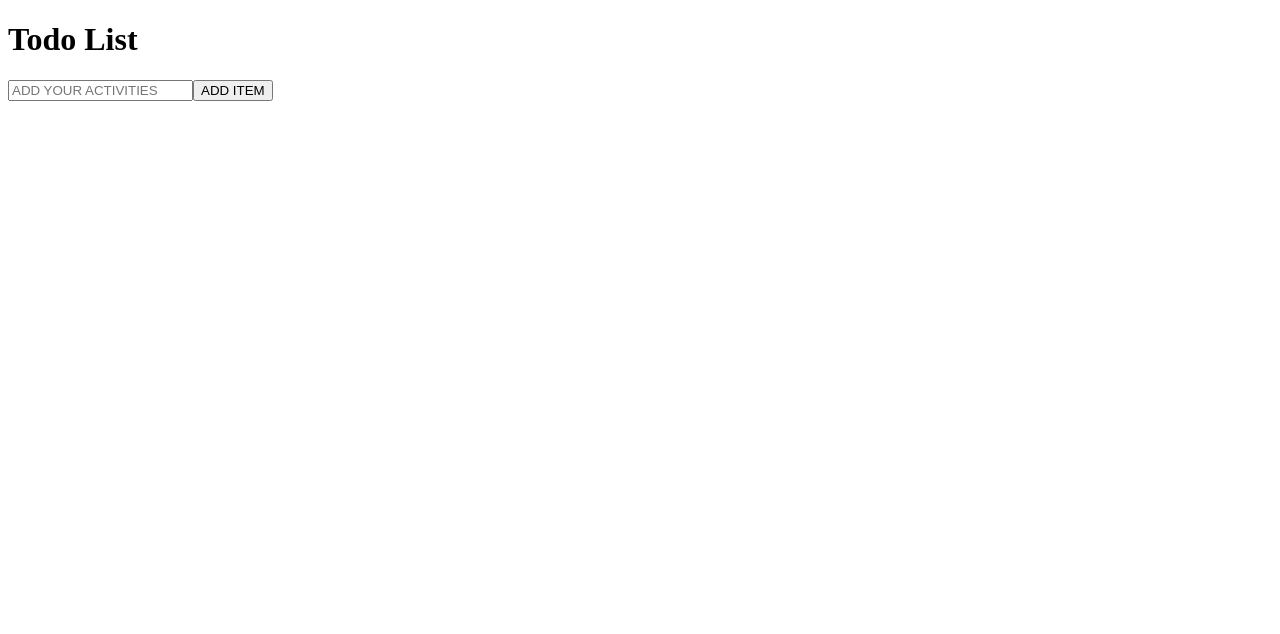
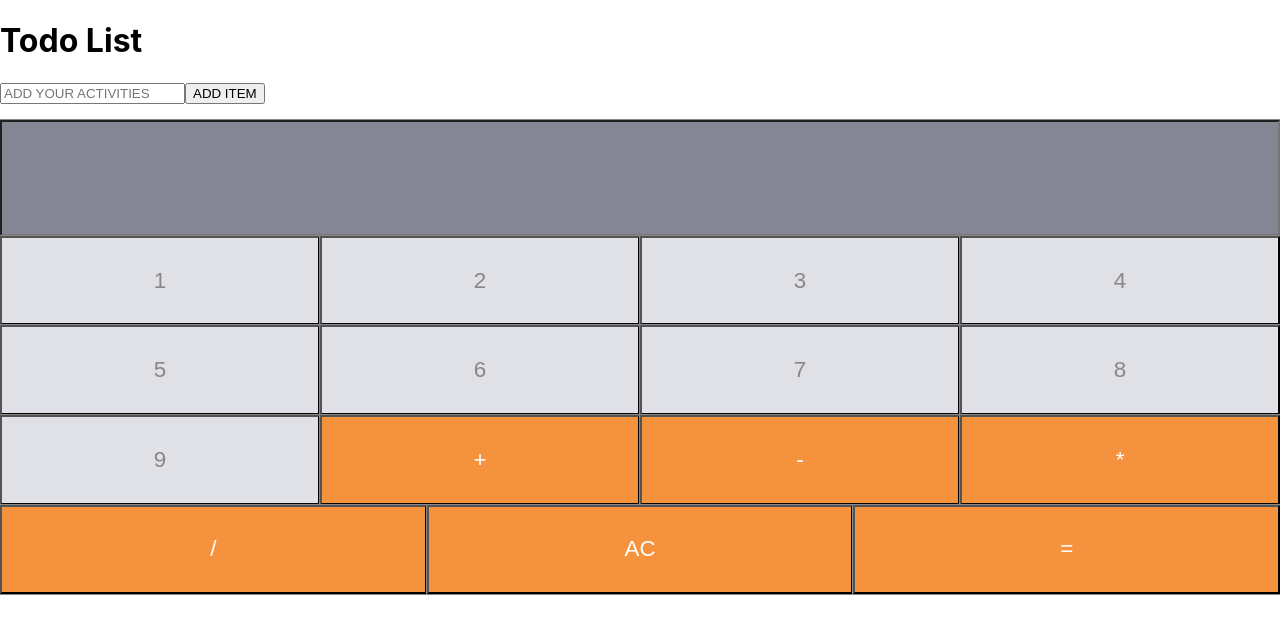
Before and after one commit to hussainali003/cat, a React (Create React App) app: page / in a window 1280 px wide. Shown: the top 634 px of the page. Built offline with nearby package versions, Linux system fonts and the light colour scheme.

Commit message:
add calculator

```diff
--- a/src/App.js
+++ b/src/App.js
@@ -1,10 +1,11 @@
 import React from 'react'
 import TodoList from './todo-list/index'
-
+import Calculator from './calculator/index'
 const App = () => {
   return (
     <div>
       <TodoList />
+      <Calculator />
     </div>
   )
 }
--- /dev/null
+++ b/src/calculator/index.js
@@ -0,0 +1,56 @@
+import React from 'react'
+import {useState} from 'react'
+import './style.css'
+
+const Calculator = () => {
+  let [Value,setValue] = useState("");
+
+  const handleClick = (e) => {
+    console.log(typeof(e.target.name))
+    setValue(Value.concat(e.target.name))
+  }
+  // yeh setValue asa chala ka jab ma "" ko concat karu ga kis aur sa to wo agil dafa mujh puri array da ga
+  // jasa ka setValue(["",1]) to jab agali dafa setvalue ho gi to wo yeh ho gi ["",1,2]...
+
+  const handleClear = (e) => {
+    setValue("")
+  }
+  const handleCalculate = (e) => {
+    setValue(eval(Value))
+    // only take string parameter so that why i give him string with help of e.target.name
+  }
+
+
+  return (
+    <div className="main">
+        <div className="row">
+          <input className="input" value={Value} />
+        </div>
+        <div className="row">
+          <button name="1"  className="button" onClick={e => handleClick(e)}>1</button>
+          <button name="2"  className="button" onClick={e => handleClick(e)}>2</button>
+          <button name="3"  className="button" onClick={e => handleClick(e)}>3</button>
+          <button name="4"  className="button" onClick={e => handleClick(e)}>4</button>
+        </div>
+        <div className="row">
+          <button name="5" className="button"  onClick={e => handleClick(e)}>5</button>
+          <button name="6" className="button"  onClick={e => handleClick(e)}>6</button>
+          <button name="7" className="button"  onClick={e => handleClick(e)}>7</button>
+          <button name="8" className="button"  onClick={e => handleClick(e)}>8</button>
+        </div>
+        <div className="row">
+          <button name="9" className="button"  onClick={e => handleClick(e)}>9</button>
+          <button name="+" className="button1"  onClick={e => handleClick(e)}>+</button>
+          <button name="-" className="button1"  onClick={e => handleClick(e)}>-</button>
+          <button name="*" className="button1"  onClick={e => handleClick(e)}>*</button>
+        </div>
+        <div className="row">
+          <button name="/"  className="button1"  onClick={e => handleClick(e)}>/</button>
+          <button name="AC" className="clear-btn"   onClick={e => handleClear(e)}>AC</button>
+          <button name="="  className="button1"  onClick={e => handleCalculate(e)}>=</button>
+        </div>
+    </div>
+  )
+}
+
+export default Calculator
--- /dev/null
+++ b/src/calculator/style.css
@@ -0,0 +1,65 @@
+.main {
+  display: flex;
+  flex-direction: column;
+  flex-wrap: wrap;
+  height: 100%;
+}
+
+.row {
+  display: flex;
+  width: 100%;
+}
+
+.button {
+  display: flex;
+  height: 4em;
+  flex: 1;
+  justify-content: center;
+  align-items: center;
+  font-weight: lighter;
+  font-size: 1.4em;
+  background-color: #e0e1e6;
+  color: #888;
+  outline: 1px solid #888;
+}
+
+.button1 {
+  display: flex;
+  height: 4em;
+  flex: 1;
+  justify-content: center;
+  align-items: center;
+  font-weight: lighter;
+  font-size: 1.4em;
+  background-color: #F5923E;
+  color: #FFFFFF;
+  outline: 1px solid #888;
+}
+
+.clear-btn {
+  display: flex;
+  flex: 1;
+  height: 4em;
+  align-items: center;
+  justify-content: center;
+  color: #FFFFFF;
+  font-weight: lighter;
+  font-size: 1.4em;
+  outline: 1px solid #888;
+  height: 4em;
+  background-color: #F5923E;
+}
+
+.input {
+  display: flex;
+  height: 4em;
+  flex: 1;
+  background-color: #858694;
+  outline: 1px solid #888;
+  color: #fff;
+  justify-content: flex-end;
+  padding: 0.5em;
+  font-weight: bold;
+  font-size: 1.4em;
+  align-items: center;
+}
--- /dev/null
+++ b/src/index.css
@@ -0,0 +1,14 @@
+body {
+  margin: 0;
+  padding: 0;
+  font-family: -apple-system, BlinkMacSystemFont, "Segoe UI", "Roboto", "Oxygen",
+    "Ubuntu", "Cantarell", "Fira Sans", "Droid Sans", "Helvetica Neue",
+    sans-serif;
+  -webkit-font-smoothing: antialiased;
+  -moz-osx-font-smoothing: grayscale;
+}
+
+code {
+  font-family: source-code-pro, Menlo, Monaco, Consolas, "Courier New",
+    monospace;
+}
--- a/src/index.js
+++ b/src/index.js
@@ -1,6 +1,6 @@
 import React from "react"
 import ReactDOM from 'react-dom'
 import App from "./App.js"
-
+import "./index.css"
 
 ReactDOM.render(<App/>,document.getElementById("root"))
--- a/src/todo-list/search.js
+++ b/src/todo-list/search.js
@@ -39,7 +39,6 @@ const  Search = (props) => {
     e.preventDefault()
     setTaskList(TaskList.filter(task => task.id !== id))
   }
-
   return (
     <div>
       <h1>Todo List</h1>
@@ -64,4 +63,5 @@ const  Search = (props) => {
   )
 }
 
+
 export default Search
```
